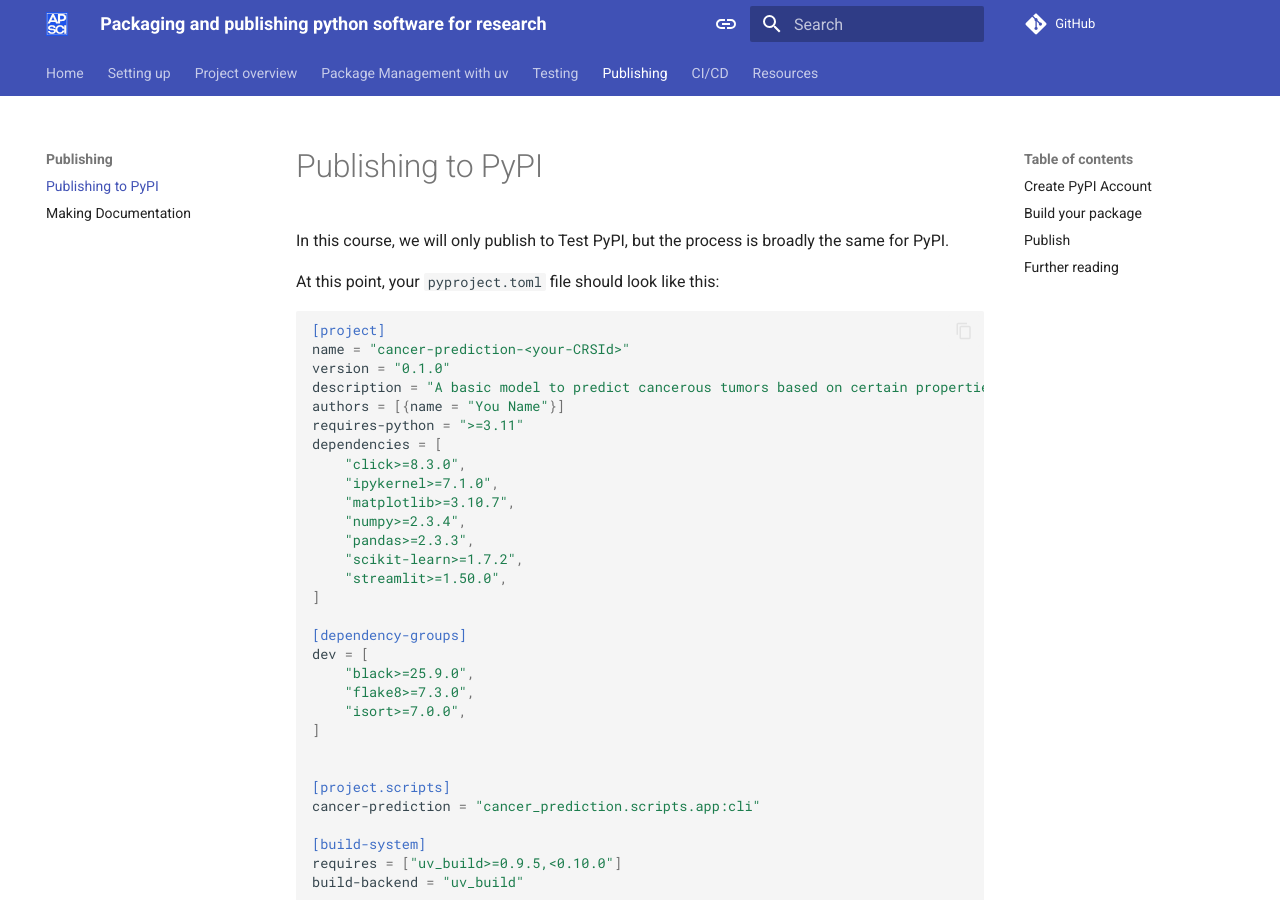
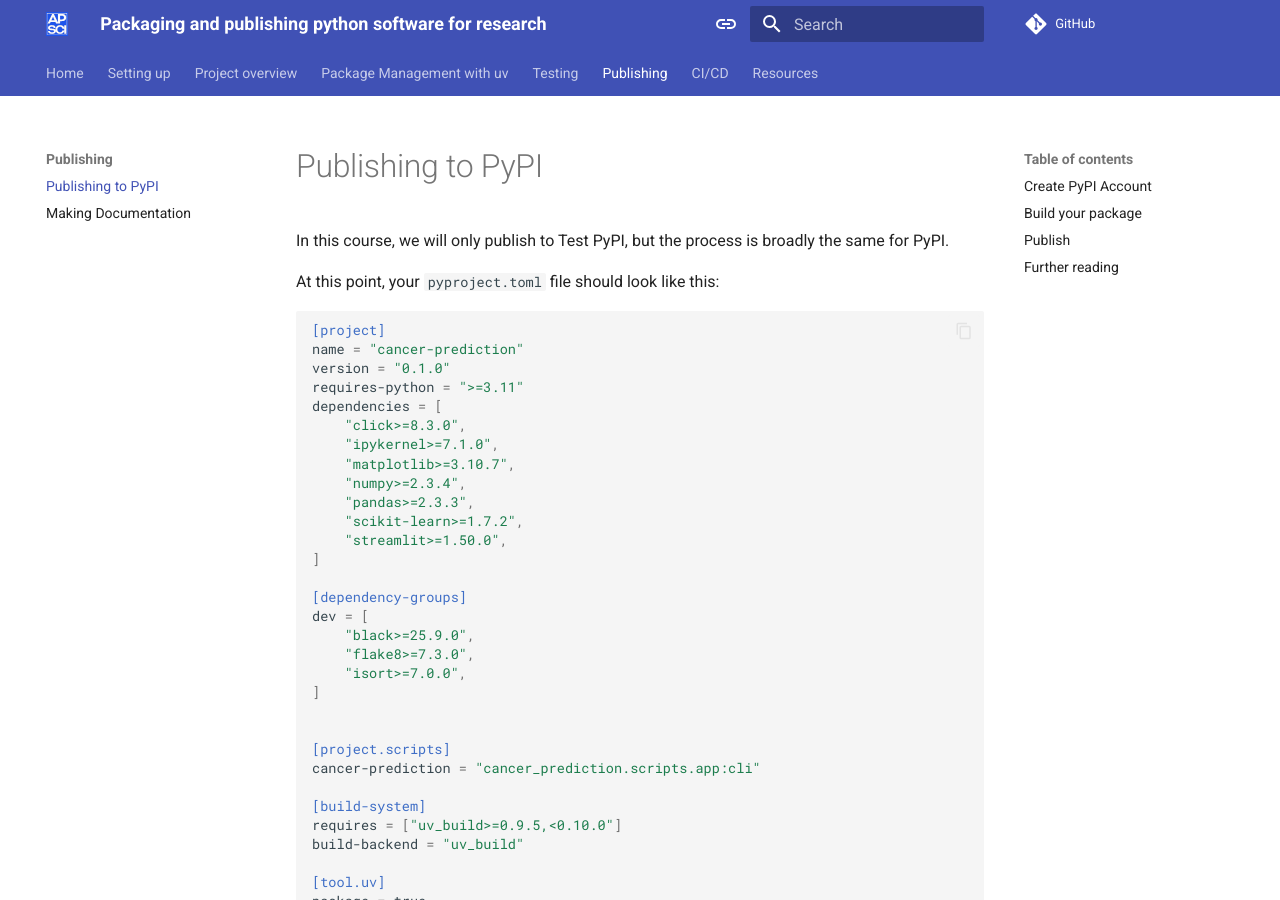
Before and after one commit to acceleratescience/packaging-publishing, an MkDocs documentation site: the page built from docs/publishing_docs/publishing.md, in a window 1280 px wide and 900 px high. Built offline with MkDocs 1.6.1 and Material for MkDocs 9.7.7, drawn with Linux system fonts in a browser that asks for light colours; comment, search, counter and statistics services are not loaded.

Commit message:
chore: update example .toml

````diff
--- a/docs/publishing_docs/publishing.md
+++ b/docs/publishing_docs/publishing.md
@@ -3,10 +3,8 @@
 At this point, your `pyproject.toml` file should look like this:
 ```toml
 [project]
-name = "cancer-prediction-<your-CRSId>"
+name = "cancer-prediction"
 version = "0.1.0"
-description = "A basic model to predict cancerous tumors based on certain properties."
-authors = [{name = "You Name"}]
 requires-python = ">=3.11"
 dependencies = [
     "click>=8.3.0",
````
